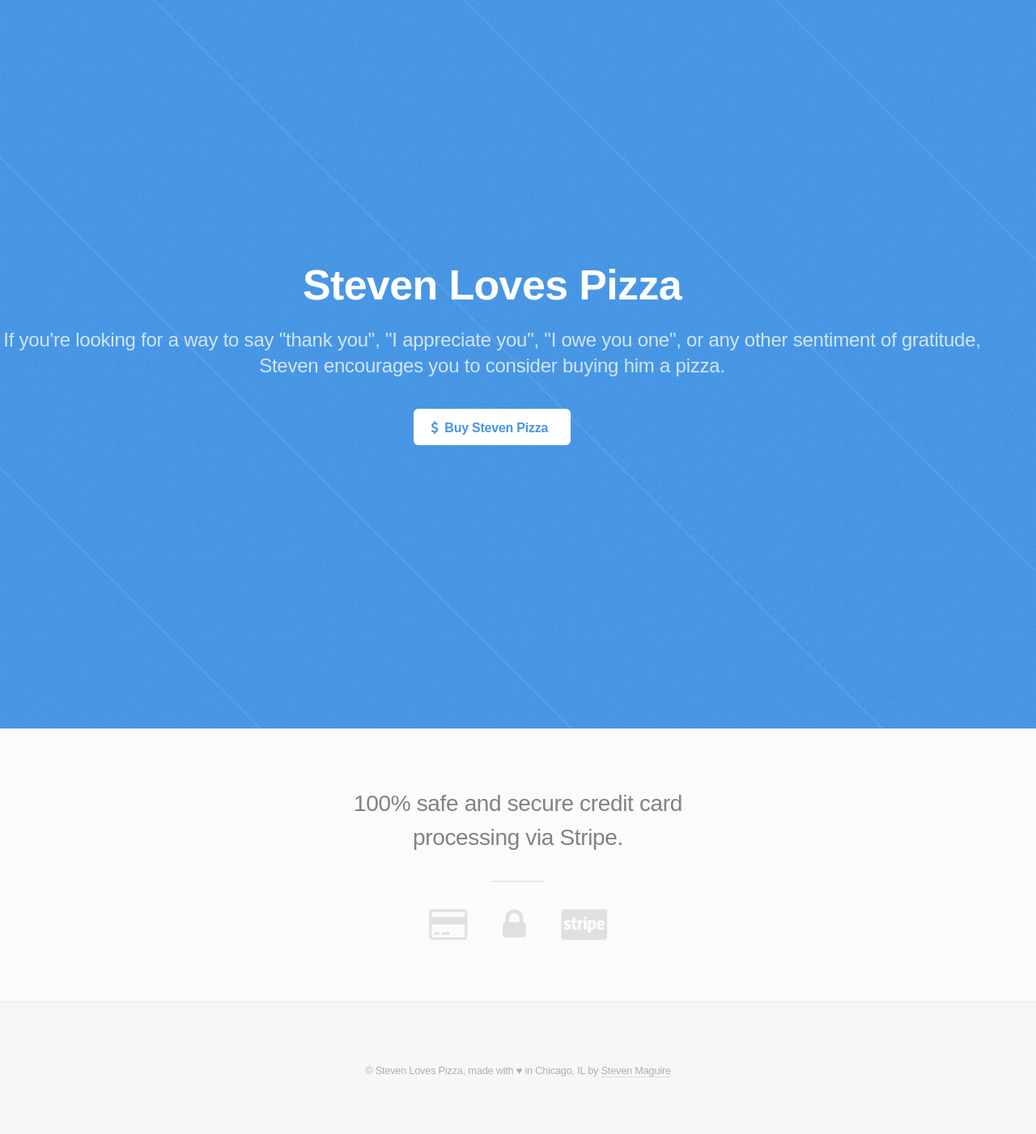
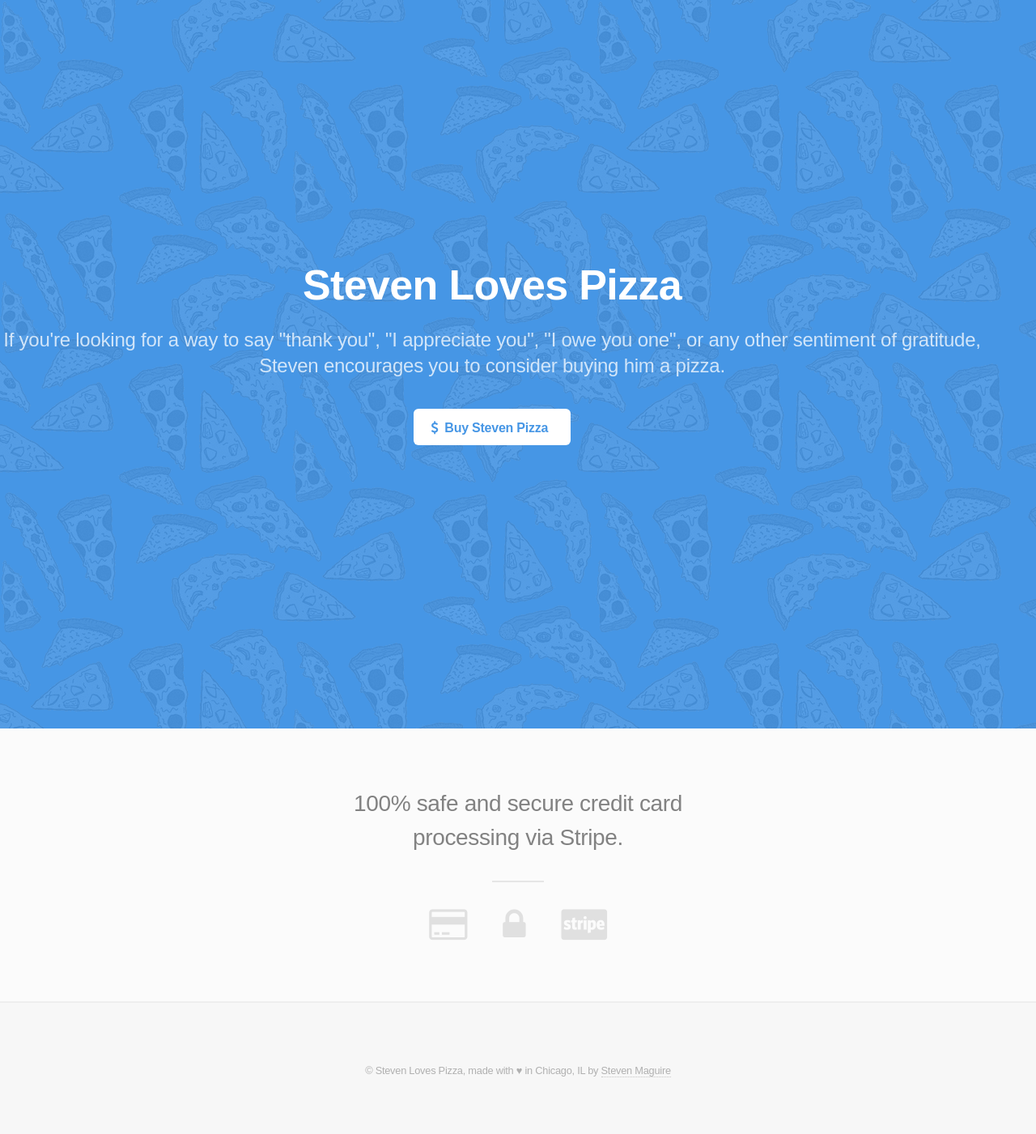
Before and after one commit to stevenmaguire/steven.pizza, a Jekyll site: the page built from index.html, in a window 1280 px wide. Shown: the whole page at 81% size. Built offline with Jekyll 4.4.1, drawn with Linux system fonts in a browser that asks for light colours.

Commit message:
Add pizza tile

```diff
--- a/_sass/layout/_header.scss
+++ b/_sass/layout/_header.scss
@@ -16,10 +16,14 @@
         @include vendor('align-items', 'center');
         @include vendor('display', 'flex');
         @include vendor('justify-content', 'center');
-        background-image: url('images/overlay.png'), url('images/pattern-size1.svg');
-        background-position: top left, center center;
-        background-attachment: fixed, fixed;
-        background-size: auto, cover;
+        background-image: url('images/pizza-tile.png');
+        background-position: top left;
+        background-attachment: fixed;
+        background-size: auto;
+        // background-image: url('images/overlay.png'), url('images/pattern-size1.svg');
+        // background-position: top left, center center;
+        // background-attachment: fixed, fixed;
+        // background-size: auto, cover;
         height: 100vh;
         min-height: 35em;
 
@@ -64,7 +68,7 @@
 
         // Large.
             @include breakpoint(large) {
-                background-image: url('images/overlay.png'), url('images/pattern-size2.svg');
+                // background-image: url('images/overlay.png'), url('images/pattern-size2.svg');
             }
 
         // Medium.
@@ -97,7 +101,7 @@
 
         // Small.
             @include breakpoint(small) {
-                background-image: url('images/overlay.png'), url('images/pattern-size3.svg');
+                // background-image: url('images/overlay.png'), url('images/pattern-size3.svg');
 
                 h1 {
                     font-size: 2em;
```
Also changed, not shown: css/images/pizza-tile.png (added).
